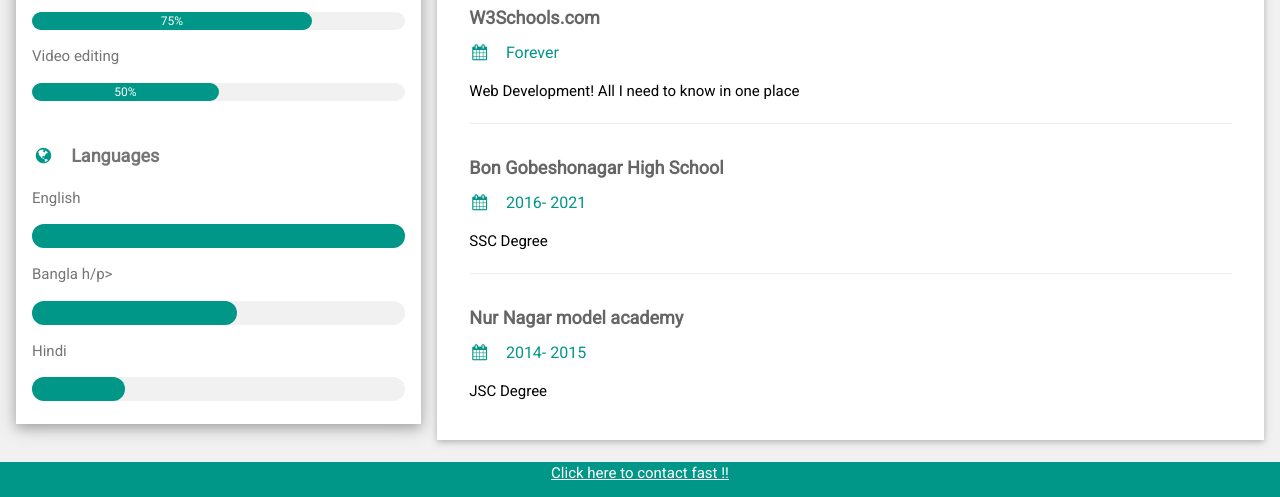
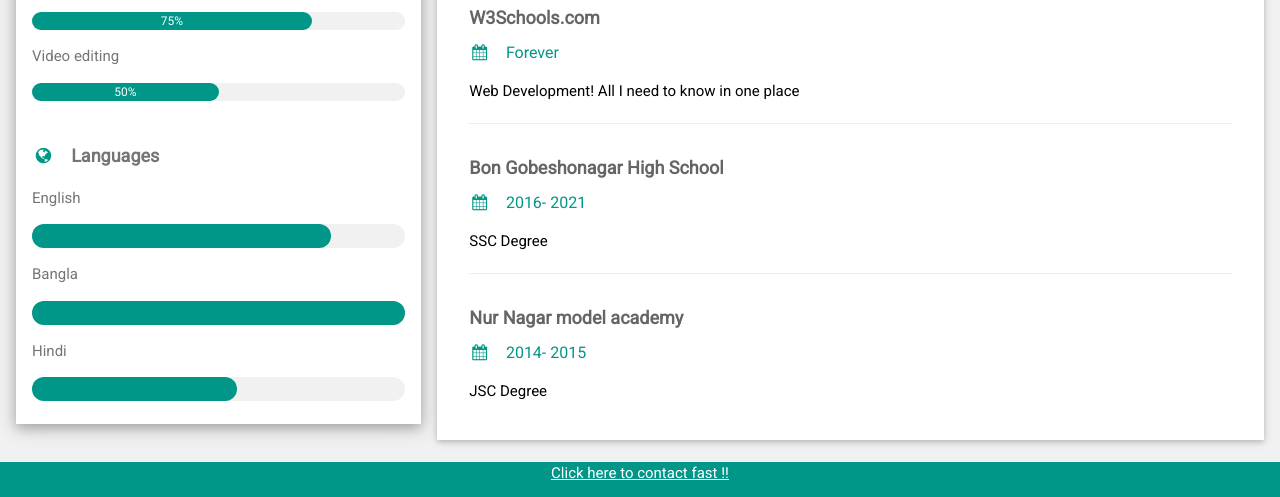
Before and after one commit to ShohanurRahmanShohan/cv, a plain HTML site: page index.html in a window 1280 px wide. Shown: the part 723-1220 px from the top of the page. Drawn offline with nearby package versions, Linux system fonts and the light colour scheme.

Commit message:
Update index.html

```diff
--- a/index.html
+++ b/index.html
@@ -1,269 +1,145 @@
 <!DOCTYPE html>
-
 <html>
-
 <title> Shohanur Rahman </title>
-
 <meta charset="UTF-8">
-
 <meta name="viewport" content="width=device-width, initial-scale=1">
-
 <link rel="stylesheet" href="https://www.w3schools.com/w3css/4/w3.css">
-
 <link rel='stylesheet' href='https://fonts.googleapis.com/css?family=Roboto'>
-
 <link rel="stylesheet" href="https://cdnjs.cloudflare.com/ajax/libs/font-awesome/4.7.0/css/font-awesome.min.css">
-
 <style>
-
 html,body,h1,h2,h3,h4,h5,h6 {font-family: "Roboto", sans-serif}
-
 </style>
-
 <body class="w3-light-grey">
 
 <!-- Page Container -->
-
 <div class="w3-content w3-margin-top" style="max-width:1400px;">
 
   <!-- The Grid -->
-
   <div class="w3-row-padding">
 
-
-
     <!-- Left Column -->
-
     <div class="w3-third">
 
-
-
       <div class="w3-white w3-text-grey w3-card-4">
-
         <div class="w3-display-container">
-
           <img src="https://i.ibb.co/MGT1NHT/IMG-20200428-163541.jpg" style="width:100%" alt="Avatar">
-
           <div class="w3-display-bottomleft w3-container w3-text-black">
-
             <h2>Shohanur Rahman </h2>
-
           </div>
-
         </div>
-
         <div class="w3-container">
-
           <p><i class="fa fa-briefcase fa-fw w3-margin-right w3-large w3-text-teal"></i>Webdeveloper</p>
-
           <p><i class="fa fa-home fa-fw w3-margin-right w3-large w3-text-teal"></i>Chittagong, Bangladesh</p>
-
           <p><i class="fa fa-envelope fa-fw w3-margin-right w3-large w3-text-teal"></i>Shohantj@gmail.com</p>
-
           <p><i class="fa fa-phone fa-fw w3-margin-right w3-large w3-text-teal"></i>01639066796</p>
-
           <hr>
 
           <p class="w3-large"><b><i class="fa fa-asterisk fa-fw w3-margin-right w3-text-teal"></i>Skills</b></p>
-
           <p> Html, CSS, JavaScript</p>
-
           <div class="w3-light-grey w3-round-xlarge w3-small">
-
             <div class="w3-container w3-center w3-round-xlarge w3-teal" style="width:90%">90%</div>
-
           </div>
-
           <p>CMS</p>
-
           <div class="w3-light-grey w3-round-xlarge w3-small">
-
             <div class="w3-container w3-center w3-round-xlarge w3-teal" style="width:90%">
-
               <div class="w3-center w3-text-white">90%</div>
-
             </div>
-
           </div>
-
           <p>wordpress ,cms </p>
-
           <div class="w3-light-grey w3-round-xlarge w3-small">
-
             <div class="w3-container w3-center w3-round-xlarge w3-teal" style="width:75%">75%</div>
-
           </div>
-
           <p>Video editing </p>
-
           <div class="w3-light-grey w3-round-xlarge w3-small">
-
             <div class="w3-container w3-center w3-round-xlarge w3-teal" style="width:50%">50%</div>
-
           </div>
-
           <br>
 
           <p class="w3-large w3-text-theme"><b><i class="fa fa-globe fa-fw w3-margin-right w3-text-teal"></i>Languages</b></p>
-
           <p>English</p>
-
           <div class="w3-light-grey w3-round-xlarge">
-
+            <div class="w3-round-xlarge w3-teal" style="height:24px;width:80%"></div>
+          </div>
+          <p>Bangla </p>
+          <div class="w3-light-grey w3-round-xlarge">
             <div class="w3-round-xlarge w3-teal" style="height:24px;width:100%"></div>
-
           </div>
-
-          <p>Bangla h/p>
-
+          <p>Hindi </p>
           <div class="w3-light-grey w3-round-xlarge">
-
             <div class="w3-round-xlarge w3-teal" style="height:24px;width:55%"></div>
-
           </div>
-
-          <p>Hindi </p>
-
-          <div class="w3-light-grey w3-round-xlarge">
-
-            <div class="w3-round-xlarge w3-teal" style="height:24px;width:25%"></div>
-
-          </div>
-
           <br>
-
         </div>
-
       </div><br>
 
     <!-- End Left Column -->
-
     </div>
 
     <!-- Right Column -->
-
     <div class="w3-twothird">
 
-
-
       <div class="w3-container w3-card w3-white w3-margin-bottom">
-
         <h2 class="w3-text-grey w3-padding-16"><i class="fa fa-suitcase fa-fw w3-margin-right w3-xxlarge w3-text-teal"></i>Work Experience</h2>
-
         <div class="w3-container">
-
           <h5 class="w3-opacity"><b>Front End Developer </b></h5>
-
           <h6 class="w3-text-teal"><i class="fa fa-calendar fa-fw w3-margin-right"></i>Jan 2015 - <span class="w3-tag w3-teal w3-round">Current</span></h6>
-
           <p>Lorem ipsum dolor sit amet. Praesentium magnam consectetur vel in deserunt aspernatur est reprehenderit sunt hic. Nulla tempora soluta ea et odio, unde doloremque repellendus iure, iste.</p>
-
           <hr>
-
         </div>
-
         <div class="w3-container">
-
           <h5 class="w3-opacity"><b>Web Developer </b></h5>
-
           <h6 class="w3-text-teal"><i class="fa fa-calendar fa-fw w3-margin-right"></i>Mar 2012 - Current </h6>
-
           <p>Consectetur adipisicing elit. Praesentium magnam consectetur vel in deserunt aspernatur est reprehenderit sunt hic. Nulla tempora soluta ea et odio, unde doloremque repellendus iure, iste.</p>
-
           <hr>
-
         </div>
-
         <div class="w3-container">
-
           <h5 class="w3-opacity"><b>Graphic Designer / fiverr.com</b></h5>
-
           <h6 class="w3-text-teal"><i class="fa fa-calendar fa-fw w3-margin-right"></i>Jun 2010 - Mar 2012</h6>
-
           <p>Lorem ipsum dolor sit amet, consectetur adipisicing elit. </p><br>
-
         </div>
-
       </div>
 
       <div class="w3-container w3-card w3-white">
-
         <h2 class="w3-text-grey w3-padding-16"><i class="fa fa-certificate fa-fw w3-margin-right w3-xxlarge w3-text-teal"></i>Education</h2>
-
         <div class="w3-container">
-
           <h5 class="w3-opacity"><b>W3Schools.com</b></h5>
-
           <h6 class="w3-text-teal"><i class="fa fa-calendar fa-fw w3-margin-right"></i>Forever</h6>
-
           <p>Web Development! All I need to know in one place</p>
-
           <hr>
-
         </div>
-
         <div class="w3-container">
-
           <h5 class="w3-opacity"><b> Bon Gobeshonagar High School </b></h5>
-
           <h6 class="w3-text-teal"><i class="fa fa-calendar fa-fw w3-margin-right"></i>2016- 2021</h6>
-
           <p>SSC Degree</p>
-
           <hr>
-
         </div>
-
         <div class="w3-container">
-
           <h5 class="w3-opacity"><b> Nur Nagar model academy </b></h5>
-
           <h6 class="w3-text-teal"><i class="fa fa-calendar fa-fw w3-margin-right"></i>2014- 2015</h6>
-
           <p>JSC Degree</p><br>
-
         </div>
-
       </div>
 
     <!-- End Right Column -->
-
     </div>
 
-
-
   <!-- End Grid -->
-
   </div>
 
-
-
   <!-- End Page Container -->
-
 </div>
 
 <footer class="w3-container w3-teal w3-center w3-margin-top">
-
   <a href="https://www.facebook.com/Shohantj"> Click here to contact fast !!</a>
-
   <p>Find me on social media.</p>
-
   <i class="fa fa-facebook-official w3-hover-opacity"></i>
-
   <i class="fa fa-instagram w3-hover-opacity"></i>
-
   <i class="fa fa-snapchat w3-hover-opacity"></i>
-
   <i class="fa fa-pinterest-p w3-hover-opacity"></i>
-
    <i class="fa fa-twitter w3-hover-opacity"></i>
-
   <i class="fa fa-linkedin w3-hover-opacity"></i>
-
   <p>Powered by <a href="www.facebook.com/AmiShohantj" target="_blank">Shohantj</a></p>
-
 </footer>
 
 </body>
-
 </html>
```
